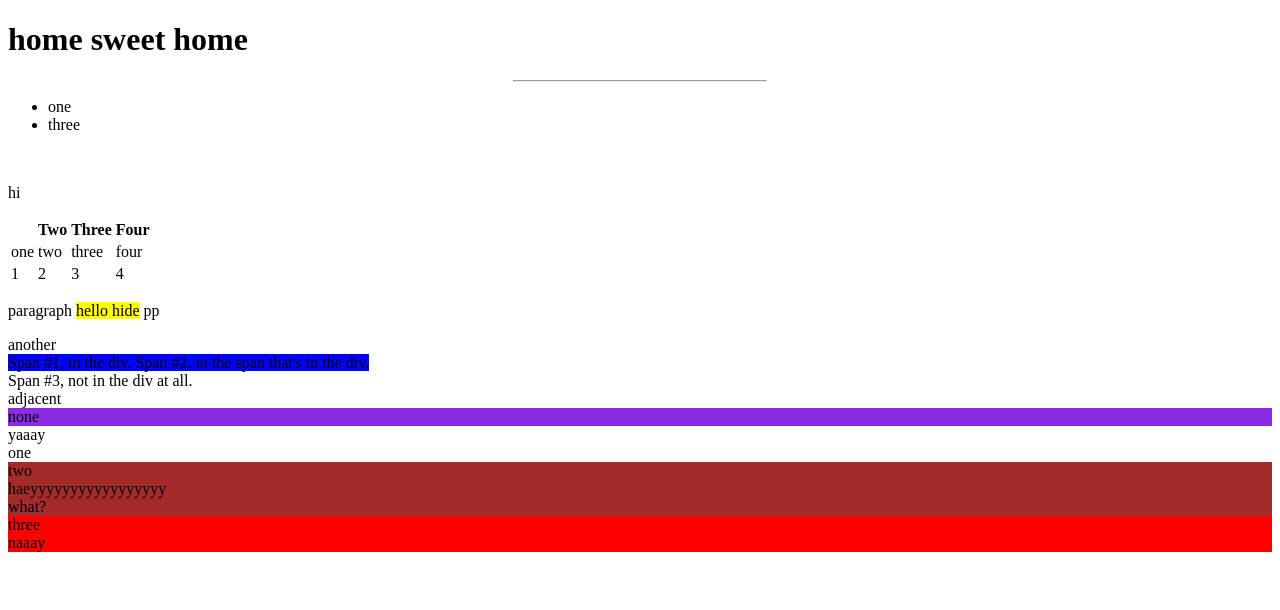
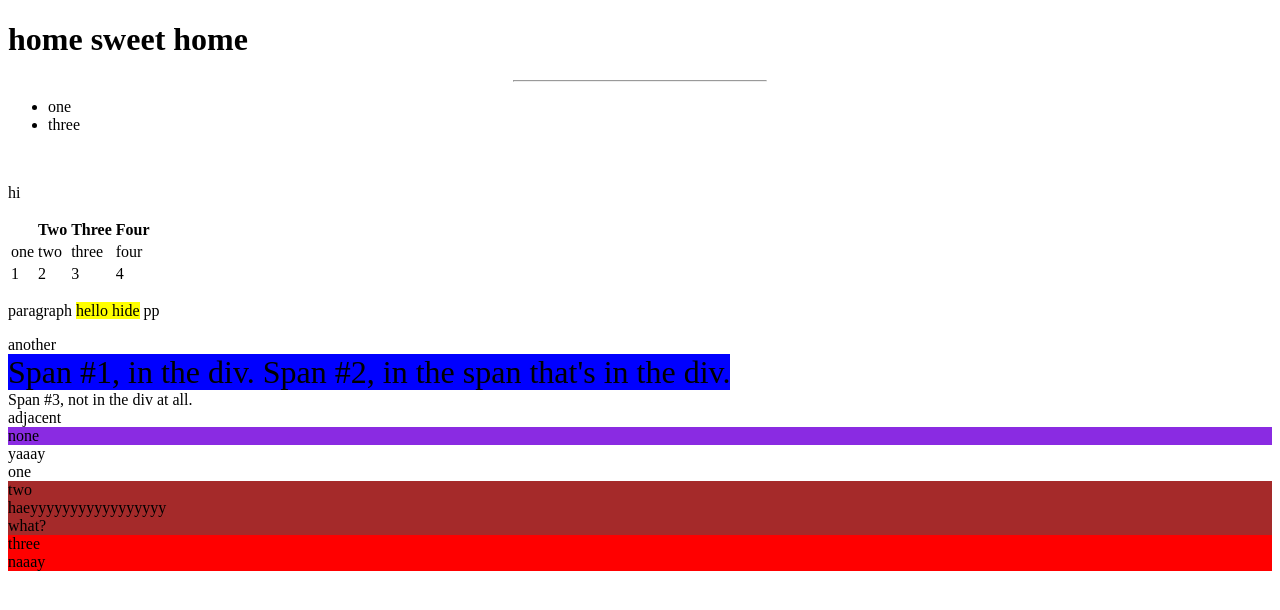
Before and after one commit to 0xedb/html_experiments, a plain HTML site: page experiment/index.html in a window 1280 px wide. In both pictures the pointer is over the element 640 px from the left and 362 px from the top of the page. Drawn offline with Linux system fonts and the light colour scheme.

Commit message:
pseudo class

```diff
--- a/experiment/index.html
+++ b/experiment/index.html
@@ -65,6 +65,12 @@
     <div>naaay</div>
   </body>
   <style>
+    span {
+
+    }
+    div:hover {
+      font-size: 2rem;
+    }
     article > div {
       background: brown;
     }
```
